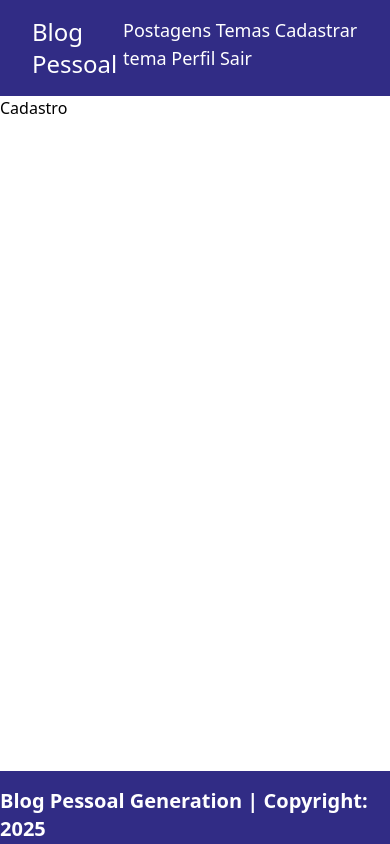
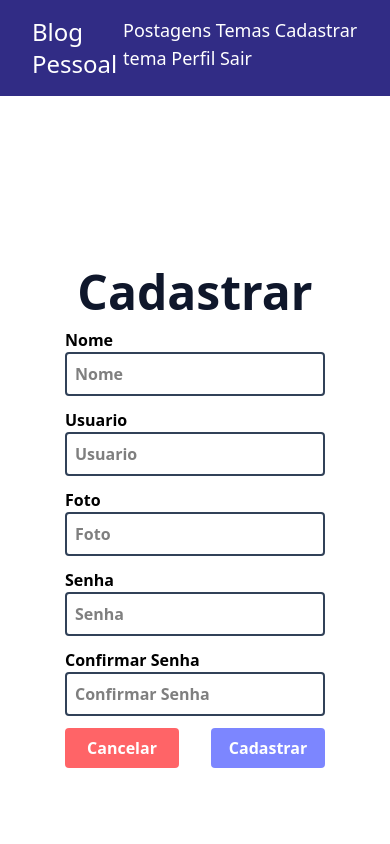
Before and after one commit to sgeo21/blogpessoal, a React (Vite) app: page /cadastro in a window 390 px wide. Shown: the top 844 px of the page. Built offline with nearby package versions, Linux system fonts and the light colour scheme.

Commit message:
:sparkles: inclusão da lógica de cadastro do usuário

```diff
--- a/package.json
+++ b/package.json
@@ -12,9 +12,11 @@
   "dependencies": {
     "@phosphor-icons/react": "^2.1.10",
     "@tailwindcss/vite": "^4.1.17",
+    "axios": "^1.13.2",
     "react": "^19.2.0",
     "react-dom": "^19.2.0",
     "react-router-dom": "^7.9.5",
+    "react-spinners": "^0.17.0",
     "tailwindcss": "^4.1.17"
   },
   "devDependencies": {
--- a/src/App.tsx
+++ b/src/App.tsx
@@ -12,7 +12,7 @@ function App() {
   return (
     // O fragment<> </> pode ser utilizado pois para o return precisa aglomerar.
     <>
-    {/* precisa fazer a importação da pagina que aparece ali encima*/}
+    {/* precisa fazer a importação da pagina que aparece ali encima */}
     <BrowserRouter> {/* importado após adição de npm install react-router-dom*/}
 
       <Navbar />
--- /dev/null
+++ b/src/models/Postagens.ts
@@ -0,0 +1,11 @@
+import type Tema from "./Temas";
+import type Usuario from "./Usuario";
+
+ export default interface Postagem{
+    id:number;
+    titulo: string;
+    texto: string;
+    data: string; //fica assim pois ela é gerada pelo db.
+    tema: Tema | null; //importado
+    usuario: Usuario | null; //importado
+ }
--- /dev/null
+++ b/src/models/Temas.ts
@@ -0,0 +1,8 @@
+import type Postagem from "./Postagens";
+
+export default interface Tema{
+    id: number;
+    descricao: string;
+    postagem?: Postagem[] | null; //importado
+
+}
--- /dev/null
+++ b/src/models/Usuario.ts
@@ -0,0 +1,10 @@
+import type Postagem from "./Postagens";
+
+export default interface Usuario{
+    id: number ;
+    nome: string;
+    usuario: string;
+    senha: string;
+    foto: string;
+    postagem?: Postagem[] | null; //postagem vai ser associado ainda desta forma ele trás a lista de postagem do usuario.
+}
--- /dev/null
+++ b/src/models/UsuarioLogin.ts
@@ -0,0 +1,8 @@
+export default interface UsuarioLogin{
+    id: number ;
+    nome: string;
+    usuario: string;
+    senha: string;
+    foto: string;
+    token: string;
+}
--- a/src/pages/cadastro/Cadastro.tsx
+++ b/src/pages/cadastro/Cadastro.tsx
@@ -1,7 +1,186 @@
+import { useEffect, useState, type ChangeEvent, type FormEvent } from "react";
+import { useNavigate } from "react-router-dom";
+import { ClipLoader } from "react-spinners";
+import type Usuario from "../../models/Usuario";
+import { cadastrarUsuario } from "../../services/Service";
 
 function Cadastro() {
+
+//Objeto responsavel por redirecionar o usuario
+const navigate = useNavigate();
+
+//controlar a exibição de loader (animação de carregamento)
+  const [isLoading , setIsLoading] =  useState <boolean>(false);
+
+  //validar digitação
+  const [confirmarSenha, setConfirmarSenha] = useState<string> ("");
+
+  //Guardar dados do usuario
+  const [usuario, setUsuario] = useState<Usuario>({
+      id: 0,
+      nome:"",
+      usuario:"",
+      senha:"",
+      foto:""
+  })
+
+  //lidar com efeitos colaterais do cadastro
+  useEffect( () => {
+    if(usuario.id !==0){
+      retornar();
+
+    }
+  }, [usuario])
+
+  function retornar(){
+    navigate("/login");
+  }
+
+
+  function atualizarEstado(e:ChangeEvent<HTMLInputElement>){
+    setUsuario({
+      ...usuario, // pega 'o resto' das coisas
+      [e.target.name]: e.target.value  // isso diz que atualza o valor
+    })
+  }
+
+  function handleConfirmarSenha(e: ChangeEvent<HTMLInputElement>){
+    setConfirmarSenha(e.target.value);
+  }
+
+  async function cadastrarNovoUsuario(e: FormEvent<HTMLFormElement>){
+    e.preventDefault()
+
+    if(confirmarSenha === usuario.senha && usuario.senha.length >= 8){
+
+      setIsLoading(true)
+
+      try{
+        await cadastrarUsuario(`/usuarios/cadastrar`, usuario, setUsuario)
+        alert('Usuário cadastrado com sucesso!')
+      }catch(error){
+        alert('Erro ao cadastrar o usuário!')
+      }
+    }else{
+      alert('Dados do usuário inconsistentes! Verifique as informações do cadastro.')
+      setUsuario({...usuario, senha: ''})
+      setConfirmarSenha('')
+    }
+
+    setIsLoading(false)
+  }
+
+
+  // precisa tirar após o desenvolvimento! para que não haja
+  // aqui verifica se o objeto esta sendo modificado
+  console.log(JSON.stringify(usuario)); // confirmar pelo console do navegador para verificar onde esta o erro.
+  console.log("confirmar Senha:" + confirmarSenha);
+
   return (
-    <div>Cadastro</div>
+    <>
+      <div className="grid grid-cols-1 lg:grid-cols-2 h-screen
+            place-items-center font-bold">
+        <div
+          className="bg-[url('https://i.imgur.com/ZZFAmzo.jpg')] lg:block hidden bg-no-repeat
+                    w-full min-h-screen bg-cover bg-center"
+        ></div>
+        <form className='flex justify-center items-center flex-col w-2/3 gap-3'
+        onSubmit={cadastrarNovoUsuario}
+        >
+          <h2 className='text-slate-900 text-5xl'>Cadastrar</h2>
+          <div className="flex flex-col w-full">
+            <label htmlFor="nome">Nome</label>
+            <input
+              type="text"
+              id="nome"
+              name="nome"
+              placeholder="Nome"
+              className="border-2 border-slate-700 rounded p-2"
+              value = {usuario.nome}
+              onChange={(e: ChangeEvent<HTMLInputElement>) => atualizarEstado(e)}
+
+            />
+          </div>
+          <div className="flex flex-col w-full">
+            <label htmlFor="usuario">Usuario</label>
+            <input
+              type="text"
+              id="usuario"
+              name="usuario"
+              placeholder="Usuario"
+              className="border-2 border-slate-700 rounded p-2"
+              value={usuario.usuario}
+              onChange={(e:ChangeEvent<HTMLInputElement>) => atualizarEstado(e)}
+            />
+          </div>
+          <div className="flex flex-col w-full">
+            <label htmlFor="foto">Foto</label>
+            <input
+              type="text"
+              id="foto"
+              name="foto"
+              placeholder="Foto"
+              className="border-2 border-slate-700 rounded p-2"
+              value={usuario.foto}
+              onChange={(e:ChangeEvent<HTMLInputElement>) => atualizarEstado(e)}
+            />
+          </div>
+          <div className="flex flex-col w-full">
+            <label htmlFor="senha">Senha</label>
+            <input
+              type="password"
+              id="senha"
+              name="senha"
+              placeholder="Senha"
+              className="border-2 border-slate-700 rounded p-2"
+              value={usuario.senha}
+              onChange={(e:ChangeEvent<HTMLInputElement>) => atualizarEstado(e)}
+            />
+          </div>
+          <div className="flex flex-col w-full">
+            <label htmlFor="confirmarSenha">Confirmar Senha</label>
+            <input
+              type="password"
+              id="confirmarSenha"
+              name="confirmarSenha"
+              placeholder="Confirmar Senha"
+              className="border-2 border-slate-700 rounded p-2"
+              value={confirmarSenha}
+              onChange={(e: ChangeEvent<HTMLInputElement>) => handleConfirmarSenha(e)}
+            />
+          </div>
+          <div className="flex justify-around w-full gap-8">
+            <button
+                type='reset'
+                className='rounded text-white bg-red-400 hover:bg-red-700 w-1/2 py-2'
+                onClick={retornar}
+             >
+                Cancelar
+            </button>
+            <button
+                type='submit'
+                className='rounded text-white bg-indigo-400
+                           hover:bg-indigo-900 w-1/2 py-2
+                           flex justify-center'
+                >
+                  {
+                    isLoading ?
+                    <ClipLoader
+                        color="#fffff"
+                        size={24}
+                    />
+
+                    :
+
+                     <span>Cadastrar</span>
+
+                    }
+
+            </button>
+          </div>
+        </form>
+      </div>
+    </>
   )
 }
 
--- a/src/pages/login/Login.tsx
+++ b/src/pages/login/Login.tsx
@@ -1,8 +1,56 @@
+import { Link } from "react-router-dom";
 
 function Login() {
-  return (
-    <div>Login</div>
-  )
+
+    return (
+        <>
+            <div className="grid grid-cols-1 lg:grid-cols-2 h-screen place-items-center font-bold ">
+                <form className="flex justify-center items-center flex-col w-1/2 gap-4" >
+                    <h2 className="text-slate-900 text-5xl ">Entrar</h2>
+                    <div className="flex flex-col w-full">
+                        <label htmlFor="usuario">Usuário</label>
+                        <input
+                            type="text"
+                            id="usuario"
+                            name="usuario"
+                            placeholder="Usuario"
+                            className="border-2 border-slate-700 rounded p-2"
+
+                        />
+                    </div>
+                    <div className="flex flex-col w-full">
+                        <label htmlFor="senha">Senha</label>
+                        <input
+                            type="password"
+                            id="senha"
+                            name="senha"
+                            placeholder="Senha"
+                            className="border-2 border-slate-700 rounded p-2"
+
+                        />
+                    </div>
+                    <button
+                        type='submit'
+                        className="rounded bg-indigo-400 flex justify-center
+                                   hover:bg-indigo-900 text-white w-1/2 py-2">
+                        <span>Entrar</span>
+                    </button>
+
+                    <hr className="border-slate-800 w-full" />
+
+                   <p>
+                        Ainda não tem uma conta?{' '}
+                        <Link to="/cadastro" className="text-indigo-800 hover:underline">
+                            Cadastre-se
+                        </Link>
+                    </p>
+                </form>
+                 <div className="bg-[url('https://i.imgur.com/ZZFAmzo.jpg')] lg:block hidden bg-no-repeat
+                            w-full min-h-screen bg-cover bg-center"
+                ></div>
+            </div>
+        </>
+    );
 }
 
-export default Login
+export default Login;
--- /dev/null
+++ b/src/services/Service.ts
@@ -0,0 +1,16 @@
+import axios from "axios";
+// aqui configura o axios depois da instalação do mesmo
+const api = axios.create({
+    baseURL: "https://blogpessoal-spring-iqts.onrender.com"
+})
+// aqui explica como será feito o cadastro do usuário
+// no setDados pega os dados gerados pelo banco de dados (id, token, etc)
+export const cadastrarUsuario = async (url: string, dados: Object, setDados: Function) => {
+    const resposta = await api.post(url,dados);
+    setDados(resposta.data);
+}
+
+export const login = async (url: string, dados: Object, setDados: Function) => {
+    const resposta = await api.post(url,dados);
+    setDados(resposta.data);
+}
```
Also changed, not shown: 1 other file (tests, documents, lock files or other folders).
